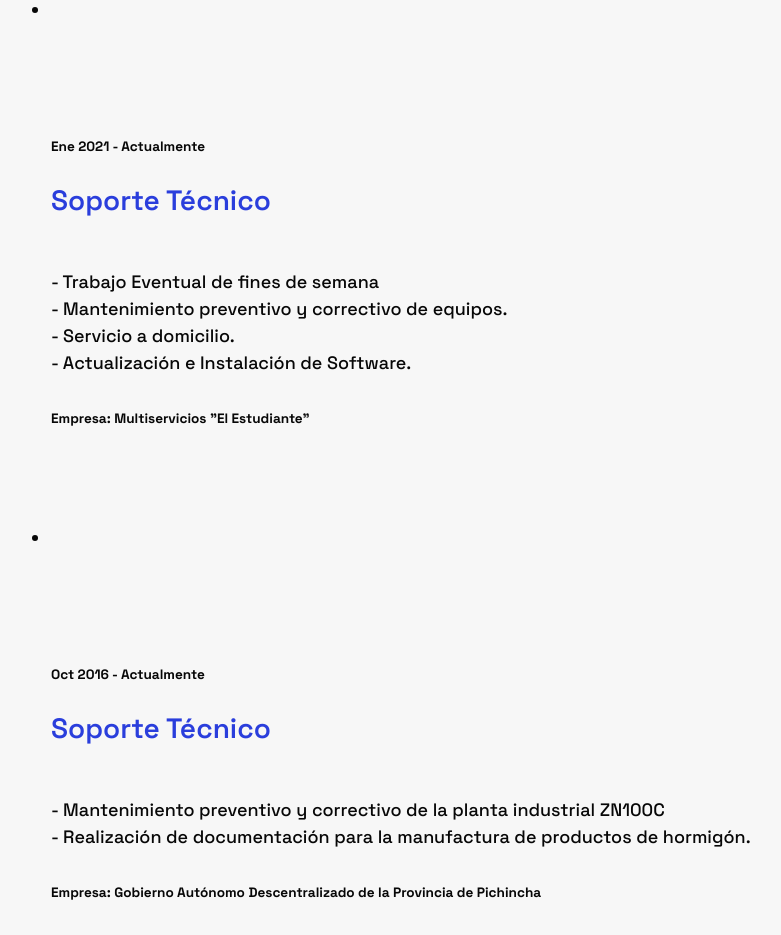
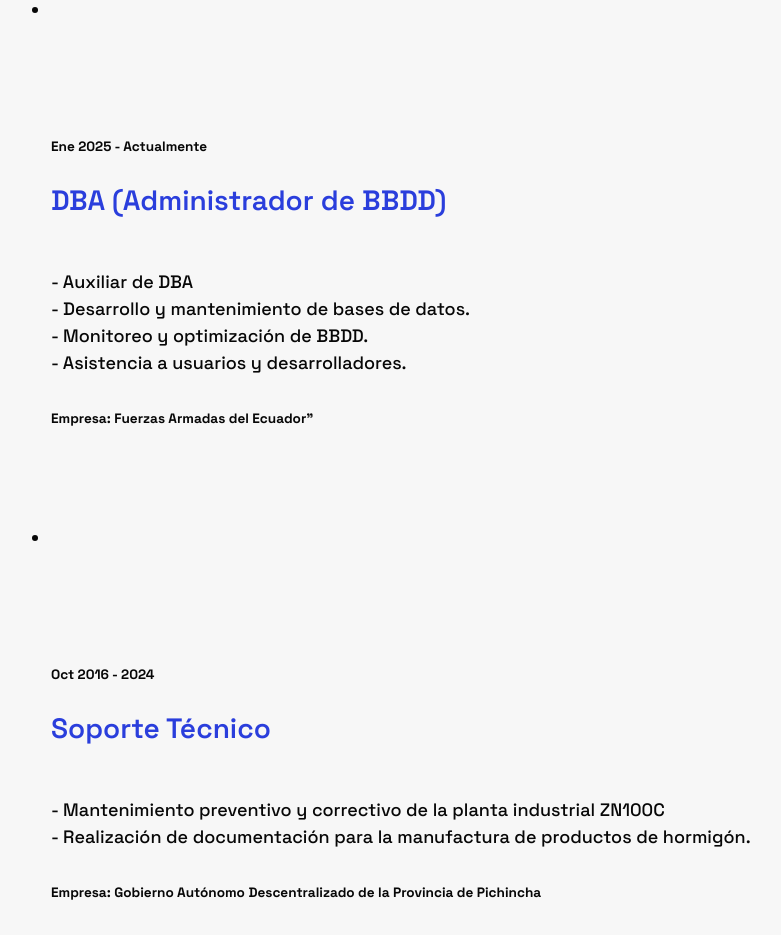
Before and after one commit to eddmen2812/edisonmendoza, an Astro site: page / in a window 1280 px wide. Shown: the part 1520-2455 px from the top of the page, without its empty margins (33-814 px from the left). Built offline with nearby package versions, Linux system fonts and the light colour scheme; Astro itself is replaced by a stand-in of ours; a web font is replaced by a local one.

Commit message:
Update Experience

```diff
--- a/src/components/Experience.astro
+++ b/src/components/Experience.astro
@@ -13,16 +13,16 @@ const EXPERIENCE = [
     },
 
     {
-        date: "Ene 2021 - Actualmente",
-        title: "Soporte Técnico",
+        date: "Ene 2025 - Actualmente",
+        title: "DBA (Administrador de BBDD)",
         company: "The Webb Institute",
-        location: 'Multiservicios "El Estudiante"',
+        location: 'Fuerzas Armadas del Ecuador"',
 
-        description: "- Trabajo Eventual de fines de semana \n - Mantenimiento preventivo y correctivo de equipos. \n  - Servicio a domicilio. \n  - Actualización e Instalación de Software.",
+        description: "- Auxiliar de DBA \n - Desarrollo y mantenimiento de bases de datos. \n  - Monitoreo y optimización de BBDD. \n  - Asistencia a usuarios y desarrolladores.",
    },
 
    {
-        date: "Oct 2016 - Actualmente",
+        date: "Oct 2016 - 2024",
         title: "Soporte Técnico",
         company: "The Webb Institute",
         location: 'Gobierno Autónomo Descentralizado de la Provincia de Pichincha',
```
